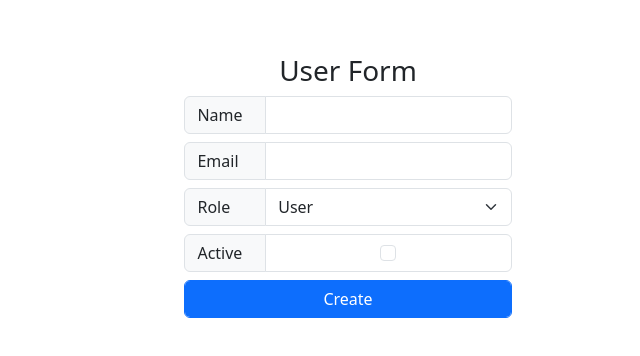
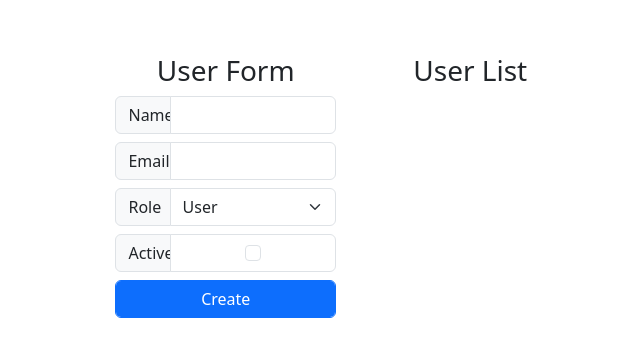
Before and after one commit to miloradowicz/js26-homework-57, a React (Vite) app: page / in a window 1280 px wide. Shown: the part 214-570 px from the top of the page, without its empty margins (292-932 px from the left). Built offline with nearby package versions, Linux system fonts and the light colour scheme.

Commit message:
business logic added in UserManager, app finished

```diff
--- a/src/App.tsx
+++ b/src/App.tsx
@@ -1,14 +1,10 @@
-import { useState } from 'react';
+import UserManager from './containers/UserManager/UserManager';
 import './App.css';
-import UserForm from './components/UserForm/UserForm';
-import { User } from './types';
 
 function App() {
-  const [users, setUsers] = useState<User>([]);
-
   return (
     <>
-      <UserForm />
+      <UserManager />
     </>
   );
 }
--- /dev/null
+++ b/src/containers/UserManager/UserManager.tsx
@@ -0,0 +1,47 @@
+import { User, UserMutation, UserRole } from '../../types.d';
+import { useState } from 'react';
+import UserForm from '../../components/UserForm/UserForm';
+import UserList from '../../components/UserList/UserList';
+
+const UserManager = () => {
+  const [users, setUsers] = useState<User[]>([]);
+
+  const validateUser = (user: UserMutation) => {
+    if (user.name.trim().length === 0 || user.email.trim().length === 0) {
+      return false;
+    }
+
+    if (user.email.match(/^[\w-.]+@([\w-]+\.)+[\w-]{2,4}$/g) === null) {
+      return false;
+    }
+
+    if (!Object.values(UserRole).includes(user.role)) {
+      return false;
+    }
+
+    return true;
+  };
+
+  const addUser = (user: UserMutation) => {
+    if (validateUser(user)) {
+      setUsers((users) => [...users, { ...user, id: Date.now() }]);
+    }
+  };
+
+  const deleteUser = (id: number) => {
+    setUsers((users) => users.filter((x) => x.id !== id));
+  };
+
+  return (
+    <div className='row row-cols-1 row-cols-md-2'>
+      <div className='col'>
+        <UserForm action={addUser} />
+      </div>
+      <div className='col'>
+        <UserList users={users} onItemDeleteClick={deleteUser} />
+      </div>
+    </div>
+  );
+};
+
+export default UserManager;
```
